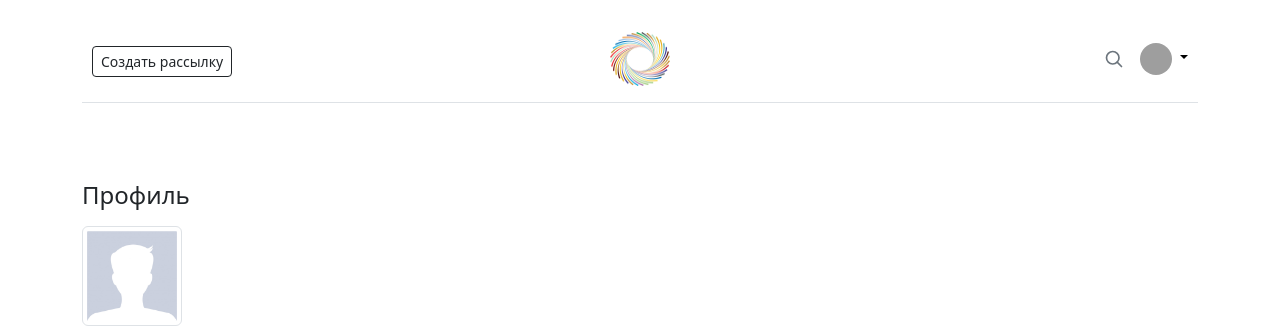
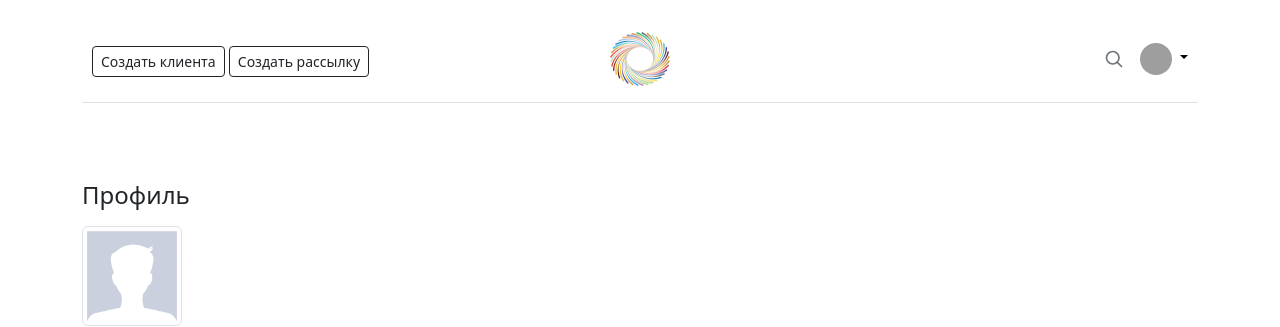
Before and after one commit to aukhadieva/mailings_service, a Django app: page /users/profile/ in a window 1280 px wide. Shown: the top 327 px of the page. Run offline with Django 5.2, Linux system fonts and the light colour scheme; the visitor is signed in with stand-in values (Sample User, id 1); some libraries are stand-ins or nearby versions; grey boxes are pictures that could not be loaded.

Commit message:
Add url (mailing:create_client)

```diff
--- a/main/templates/main/includes/inc_main_menu.html
+++ b/main/templates/main/includes/inc_main_menu.html
@@ -5,6 +5,7 @@
         <div class="row flex-nowrap justify-content-between align-items-center">
             <div class="col-4 pt-1">
                 {% if user.is_superuser or user.is_staff %}
+                <a class="btn btn-sm btn-outline-dark" href="{% url 'mailing:create_client' %}">Создать клиента</a>
                 <a class="btn btn-sm btn-outline-dark" href="#">Создать рассылку</a>
                 {% else %}
                 <a class="btn btn-sm btn-outline-dark" href="#">Создать пост</a>
```
